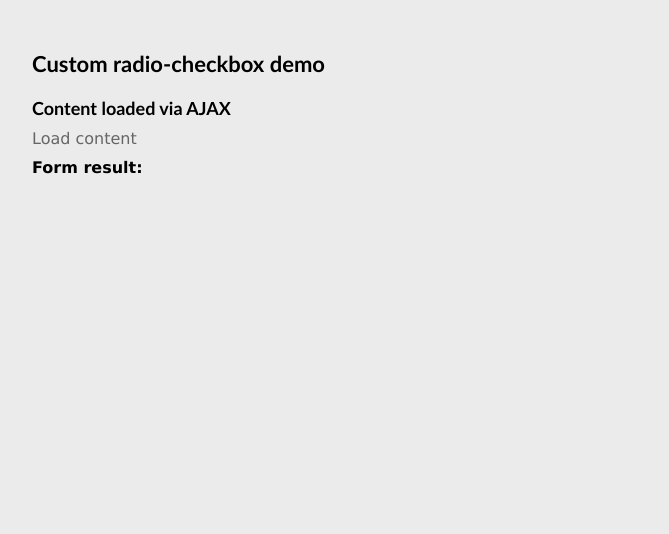
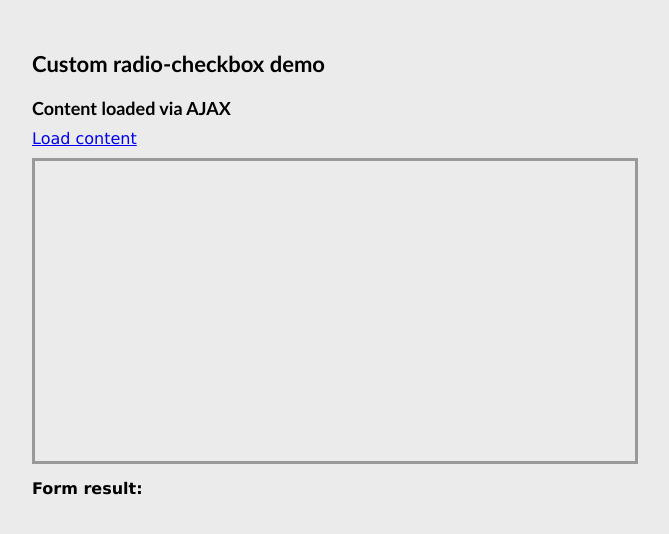
Before and after one commit to dciccale/Custom-radio-checkbox, a plain HTML site: page demo_ajax.html in a window 1280 px wide. Shown: the whole page, without its empty margins (18-687 px from the left). Drawn offline with nearby package versions, Linux system fonts and the light colour scheme.

Commit message:
added and changed some styles

```diff
--- a/css/demo.css
+++ b/css/demo.css
@@ -7,7 +7,7 @@ body {padding:50px;font-family:verdana;background-color:#ebebeb}
 h1,h2 {font-family:'Trebuchet MS';font-weight:bold}
 h1 {font-size:22px;margin-bottom:20px}
 h2 {font-size:18px;margin-bottom:10px}
-a {color:#666}
+a {color:##0000FF;text-decoration:underline}
 a:hover {color:#000}
 p {margin-bottom:10px}
 label{cursor:pointer;font-size:14px}
@@ -16,6 +16,8 @@ strong{font-weight:bold}
 #submit {margin:0}
 #submit input {padding:5px 15px;border:2px solid grey;font-size:14px;cursor:pointer;background-color:#ccc;color:#333;font-weight:bold}
 #form {background-color:#fff;border:3px solid #ccc;padding:20px;margin-bottom:15px}
+#demo_ajax {width:600px;height:300px;border:3px solid #999;overflow:auto;margin-bottom:15px}
+#demo_ajax #form {margin-bottom:0;border:0}
 
 .fl {float:left}
 .w200 {width:200px}
```
